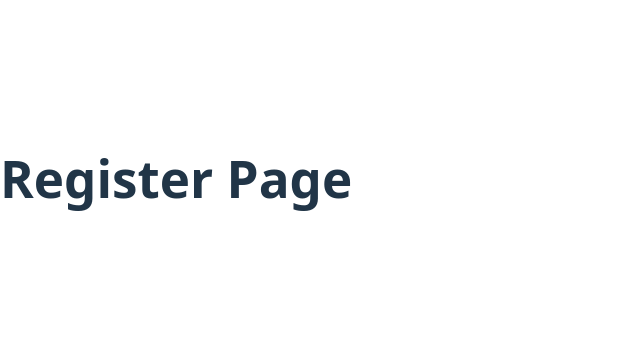
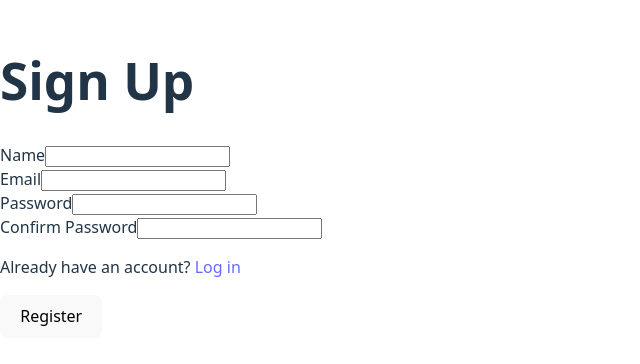
Before and after one commit to christianHadinata/Co-Learn-Client, a React (Vite) app: page /register in a window 1280 px wide. Shown: the part 222-586 px from the top of the page, without its empty margins (0-640 px from the left). Built offline with nearby package versions, Linux system fonts and the light colour scheme.

Commit message:
Added register page with minimum incomplete validarion

```diff
--- a/src/App.jsx
+++ b/src/App.jsx
@@ -2,7 +2,7 @@ import { BrowserRouter, Routes, Route, Navigate } from "react-router-dom";
 import LoginPage from "./pages/LoginPage";
 import RegisterPage from "./pages/RegisterPage";
 
-function App() {
+export default function App() {
   return (
     <BrowserRouter>
       <Routes>
@@ -17,5 +17,3 @@ function App() {
     </BrowserRouter>
   );
 }
-
-export default App;
--- a/src/components/LoginForm.jsx
+++ b/src/components/LoginForm.jsx
@@ -46,6 +46,10 @@ export default function LoginForm() {
 
       {error && <p style={{ color: "red" }}>{error}</p>}
 
+      <p>
+        Don't have an account? <a href="/register">Sign Up</a>
+      </p>
+
       <button type="submit">Login</button>
     </form>
   );
--- a/src/components/RegisterForm.jsx
+++ b/src/components/RegisterForm.jsx
@@ -1,3 +1,86 @@
 import { useState } from "react";
 
-export default function LoginForm() {}
+export default function RegisterForm() {
+  const [name, setName] = useState("");
+  const [email, setEmail] = useState("");
+  const [password, setPassword] = useState("");
+  const [confirmPassword, setConfirmPassword] = useState("");
+  const [error, setError] = useState("");
+
+  const handleSubmit = (e) => {
+    e.preventDefault();
+    setError("");
+
+    if (!email && !password && !name && !confirmPassword) {
+      setError("Please enter all of the information");
+      return;
+    } else if (!email) {
+      setError("Please enter email ");
+      return;
+    } else if (!password) {
+      setError("Please enter password");
+      return;
+    } else if (!name) {
+      setError("Please enter name ");
+      return;
+    } else if (!confirmPassword) {
+      setError("Please enter password confirmation");
+      return;
+    }
+
+    if (password !== confirmPassword) {
+      setError("Passwords do not match");
+      return;
+    }
+
+    console.log("Register submitted");
+  };
+
+  return (
+    <form onSubmit={handleSubmit}>
+      <div>
+        <label>Name</label>
+        <input
+          type="text"
+          value={name}
+          onChange={(e) => setName(e.target.value)}
+        />
+      </div>
+
+      <div>
+        <label>Email</label>
+        <input
+          type="email"
+          value={email}
+          onChange={(e) => setEmail(e.target.value)}
+        />
+      </div>
+
+      <div>
+        <label>Password</label>
+        <input
+          type="password"
+          value={password}
+          onChange={(e) => setPassword(e.target.value)}
+        />
+      </div>
+
+      <div>
+        <label>Confirm Password</label>
+        <input
+          type="password"
+          value={confirmPassword}
+          onChange={(e) => setConfirmPassword(e.target.value)}
+        />
+      </div>
+
+      {error && <p style={{ color: "red" }}>{error}</p>}
+
+      <p>
+        Already have an account? <a href="/login">Log in</a>
+      </p>
+
+      <button type="submit">Register</button>
+    </form>
+  );
+}
--- a/src/pages/LoginPage.jsx
+++ b/src/pages/LoginPage.jsx
@@ -3,7 +3,7 @@ import LoginForm from "../components/LoginForm";
 export default function LoginPage() {
   return (
     <div>
-      <h1>Login Page</h1>
+      <h1>Log In</h1>
       <LoginForm />
     </div>
   );
--- a/src/pages/RegisterPage.jsx
+++ b/src/pages/RegisterPage.jsx
@@ -3,7 +3,7 @@ import RegisterForm from "../components/RegisterForm";
 export default function RegisterPage() {
   return (
     <div>
-      <h1>Register Page</h1>
+      <h1>Sign Up</h1>
       <RegisterForm />
     </div>
   );
```
